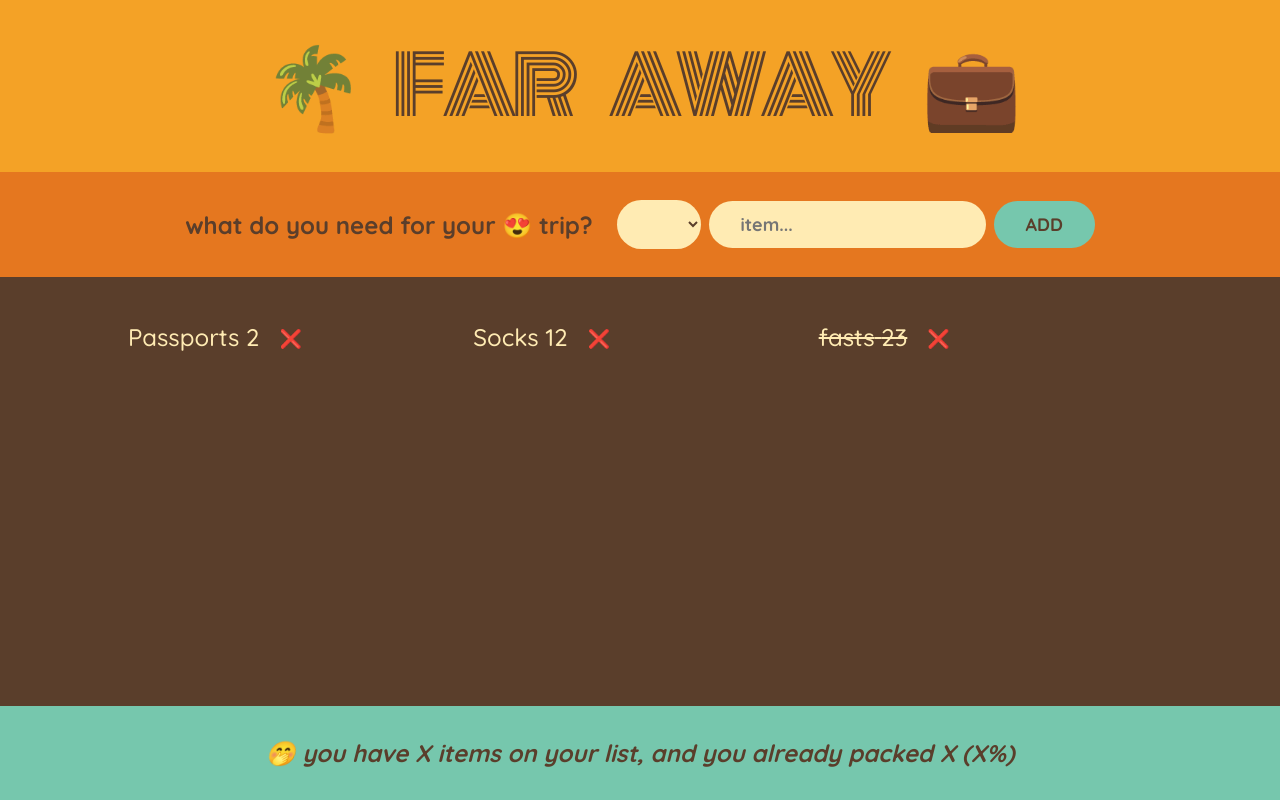
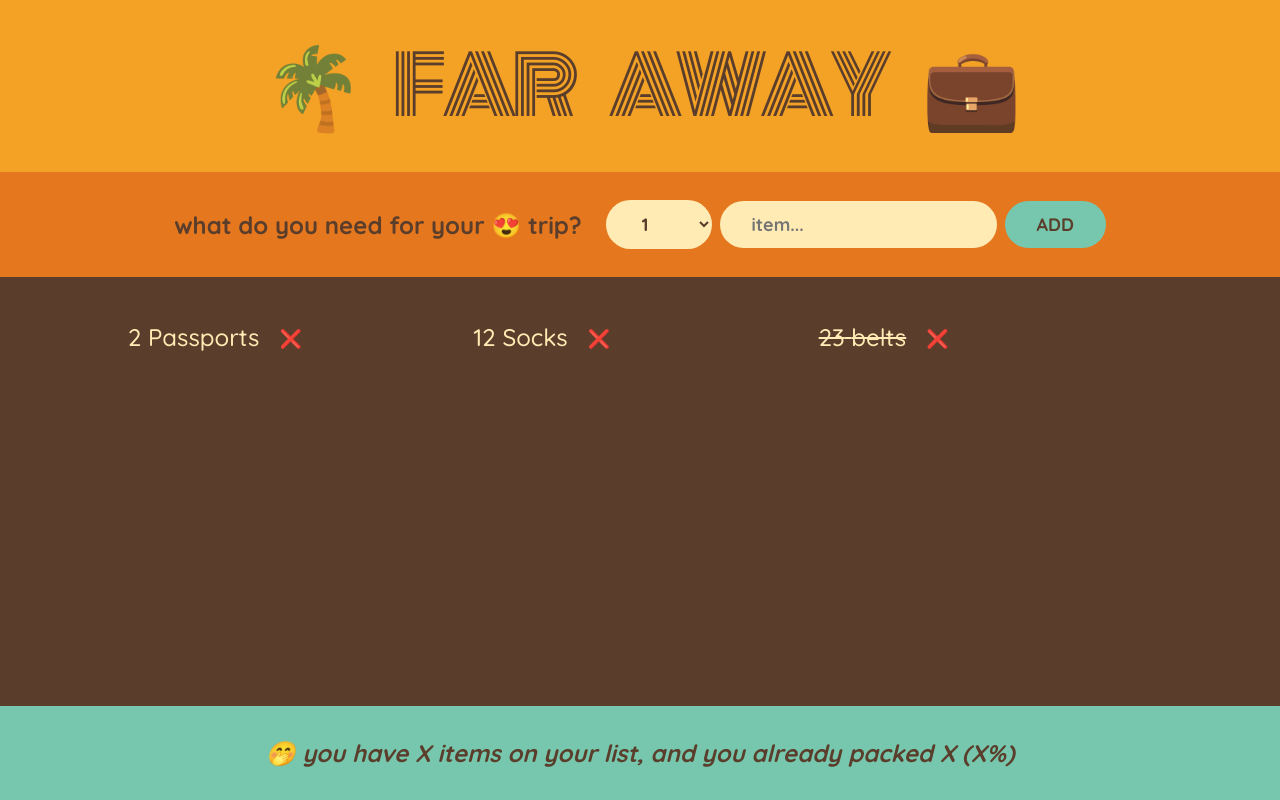
Before and after one commit to dev-ransom/React-travel-list, a React (Create React App) app in the folder starter/: page / in a window 1280 px wide. Built offline with nearby package versions, Linux system fonts and the light colour scheme.

Commit message:
added code for travel journal

```diff
--- a/starter/src/App.js
+++ b/starter/src/App.js
@@ -1,8 +1,8 @@
-import React from 'react'
+import React, { useState } from 'react'
 const initialItems = [
   { id: 1, description: "Passports", quantity: 2, packed: false },
   { id: 2, description: "Socks", quantity: 12, packed: false },
-  { id: 3, description: "fasts", quantity: 23, packed: true },
+  { id: 3, description: "belts", quantity: 23, packed: true },
 ];
 export default function App() {
   return (
@@ -25,13 +25,31 @@ function Logo() {
 }
 
 function Form() {
+  const resetInput = () => {
+    setDescription('')
+  }
+  const resetQuantity = () => {
+    setQuantity('')
+  }
+  function handleSubmit(e) {
+    e.preventDefault();
+    if (!description) return
+    const newItem = { description, quantity, packed: false, id: Date.now() }
+    console.log(newItem);
+    resetInput()
+    resetQuantity();
+  }
+  const [description, setDescription] = useState("")
+  const [quantity, setQuantity] = useState(1)
   return (
-    <div className='add-form'>
+    <form className='add-form' onSubmit={handleSubmit}>
       <h3>what do you need for your 😍 trip?</h3>
-      <select ></select>
-      <input type="text" placeholder='item...' />
+      <select value={quantity} onChange={(e) => setQuantity(Number(e.target.value))}>
+        {Array.from({length: 20}, (_, index) => index + 1).map((num) => (<option value={num} key={num}>{num}</option>))}
+      </select>
+      <input type="text" placeholder='item...' value={description} onChange={(e) => setDescription(e.target.value)} />
       <button>Add</button>
-    </div>
+    </form>
   )
 }
 
@@ -39,7 +57,7 @@ function Form() {
 function PackingList() {
   return (
     <div className='list'>
-      <ul>{initialItems.map(item => <Item item={item} key={initialItems.id}/>)}</ul>
+      <ul>{initialItems.map(item => <Item item={item} key={item.id} />)}</ul>
     </div>
   )
 }
@@ -47,7 +65,7 @@ function PackingList() {
 function Item({ item }) {
   return (
     <li>
-      <span style={item.packed ? { textDecoration: 'line-through' } : {}}>{item.description} {item.quantity}</span>
+      <span style={item.packed ? { textDecoration: 'line-through'} : {}}> {item.quantity} {item.description} </span>
       <button>❌</button>
     </li>
   )
--- a/starter/src/index.css
+++ b/starter/src/index.css
@@ -69,10 +69,15 @@ input {
   padding: 1.2rem 3.2rem;
   font-weight: 700;
   font-size: 1.8rem;
+
+}
+
+.add-form select{
   cursor: pointer;
 }
 
 .add-form button {
+  cursor: pointer;
   text-transform: uppercase;
   background-color: #76c7ad;
 }
```
